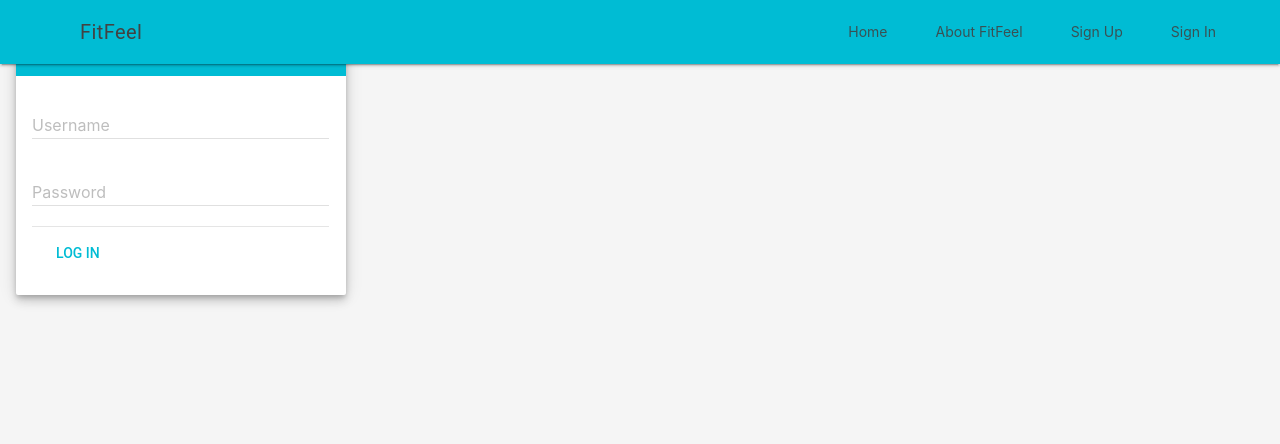
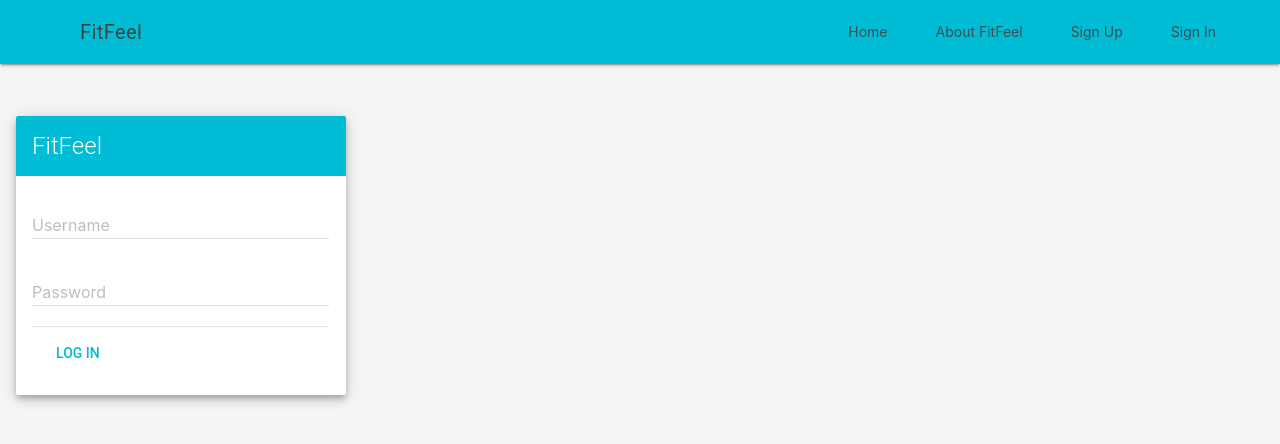
Before and after one commit to piontekle/fitfeelv1, a React (Create React App) app in the folder client/: page /sign-in in a window 1280 px wide. Shown: the top 444 px of the page. Built offline with nearby package versions, Linux system fonts and the light colour scheme.

Commit message:
session secret

```diff
--- a/client/src/App.js
+++ b/client/src/App.js
@@ -19,8 +19,20 @@ class App extends Component {
   }
 
   connectToServer() {
+    fetch('/');
+  }
 
-    fetch('/');
+  getURL() {
+    let host = window.location.hostname;
+    let protocol = window.location.protocol;
+    let url = null;
+
+    if (host === "localhost") {
+      url = protocol + "//" + host + ":5000"
+    } else {
+      url = protocol + "//" + host
+    }
+    return url;
   }
 
   componentDidMount() {
@@ -42,7 +54,7 @@ class App extends Component {
                   <Route path='/about-ff' component={About}/>
                   <Route path='/sign-up' component={SignUp}/>
                   <Route path='/sign-in' component={SignIn}/>
-                  <Route path='/user/:username' component={Profile}/>
+                  <Route path='/user/:slug' component={Profile}/>
                 </Switch>
               </div>
             </main>
@@ -54,7 +66,7 @@ class App extends Component {
     return (
       <Switch>
         <App
-        url={this.state.url}
+        getURL={() => this.getURL()}
         />
       </Switch>
     );
--- a/client/src/components/signIn.js
+++ b/client/src/components/signIn.js
@@ -22,7 +22,6 @@ class SignIn extends Component {
 
   signIn(e) {
     e.preventDefault();
-
     let host = window.location.hostname;
     let protocol = window.location.protocol;
     let url = null;
--- a/client/src/index.css
+++ b/client/src/index.css
@@ -8,6 +8,11 @@ body {
   -moz-osx-font-smoothing: grayscale;
 }
 
+main {
+  padding-top: 100px;
+  padding-bottom: 20px;
+}
+
 code {
   font-family: source-code-pro, Menlo, Monaco, Consolas, "Courier New",
     monospace;
```
Also changed, not shown: 1 other file (tests, documents, lock files or other folders).
